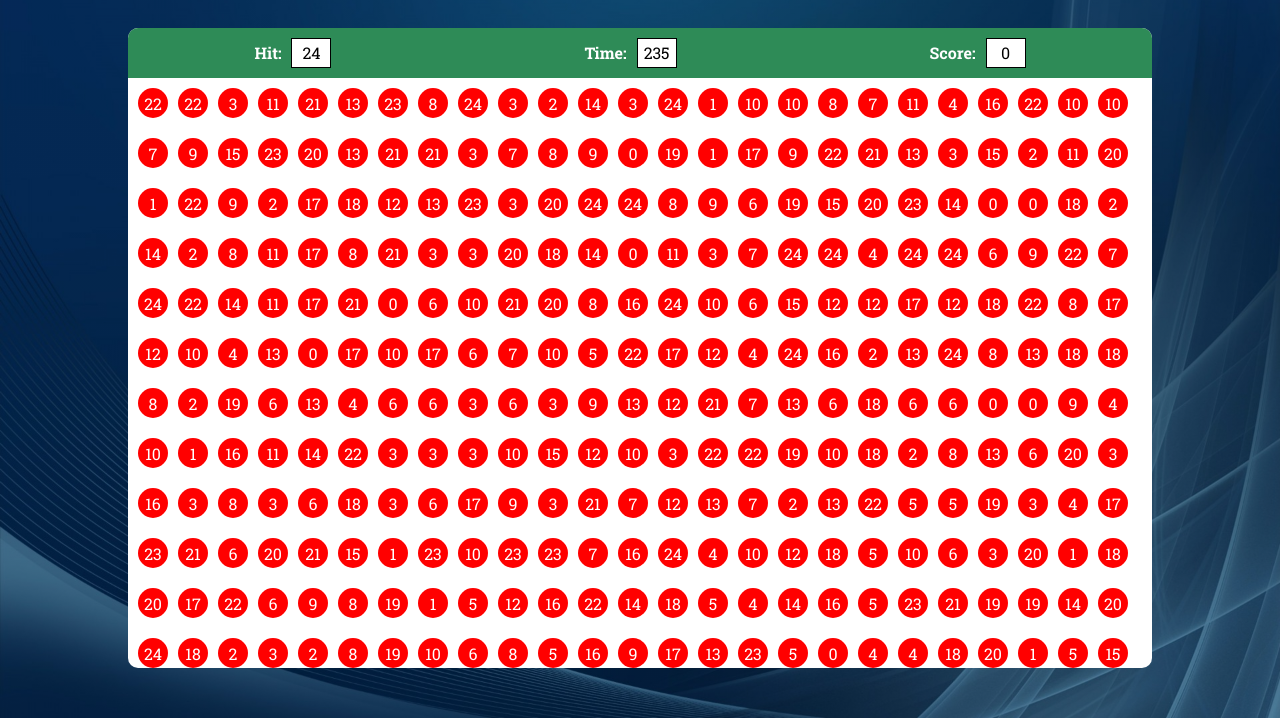
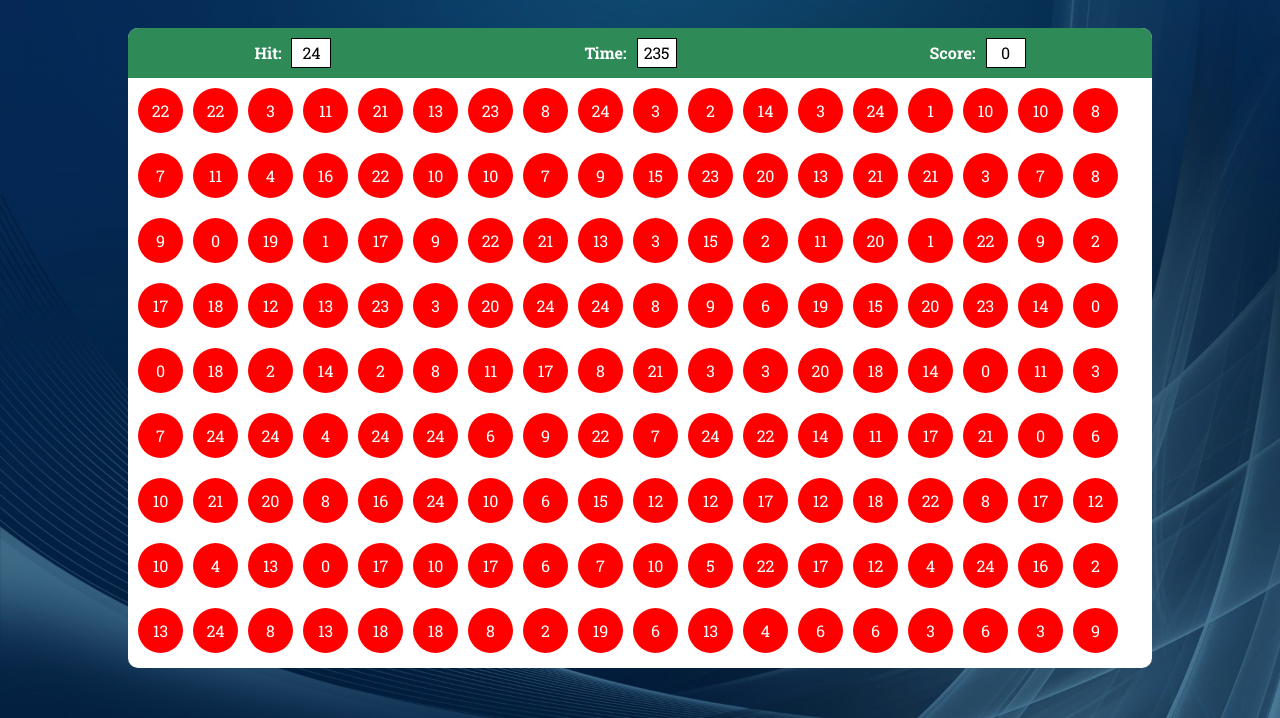
Before and after one commit to webGenn/Hit-The-Bubble, a plain HTML site: page Game.html in a window 1280 px wide. Shown: the part 82-800 px from the top of the page. Drawn offline with Linux system fonts and the light colour scheme.

Commit message:
website update

```diff
--- a/index.js
+++ b/index.js
@@ -24,7 +24,7 @@ var RandowNumberGen = Math.floor(Math.random()*25);
 function makeBubble(){
     var bubbleCreate = "";
     var page = document.querySelector(".mid_main_page");
-    for(var i=0; i<=329; i++){
+    for(var i=0; i<=200; i++){
     var Numgen = Math.floor(Math.random()*25);
     bubbleCreate += `<div class="bubble">${Numgen}</div>`;
 }
--- a/style.css
+++ b/style.css
@@ -162,8 +162,8 @@ body{
     font-size: 40px;
 }
 .box .mid_main_page .bubble{
-    height: 30px;
-    width: 30px;
+    height: 45px;
+    width: 45px;
     background-color: red;
     margin: 10px;
     margin-right: 0;
```
